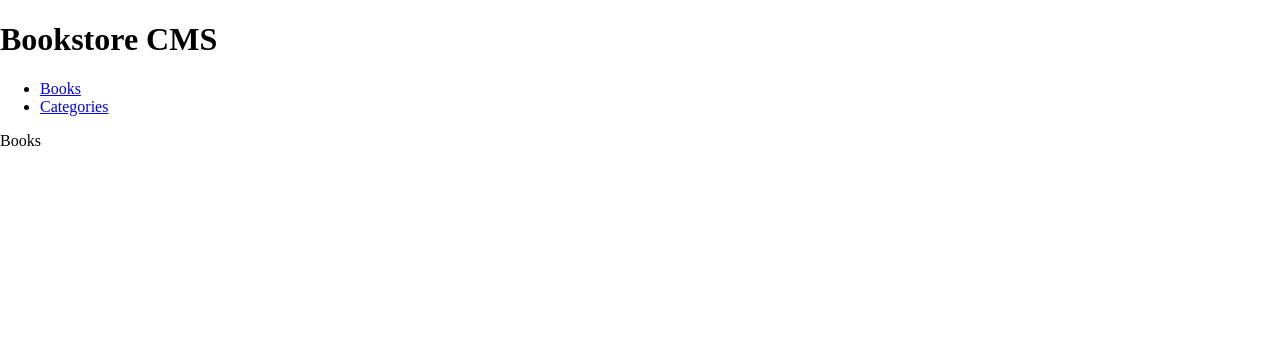
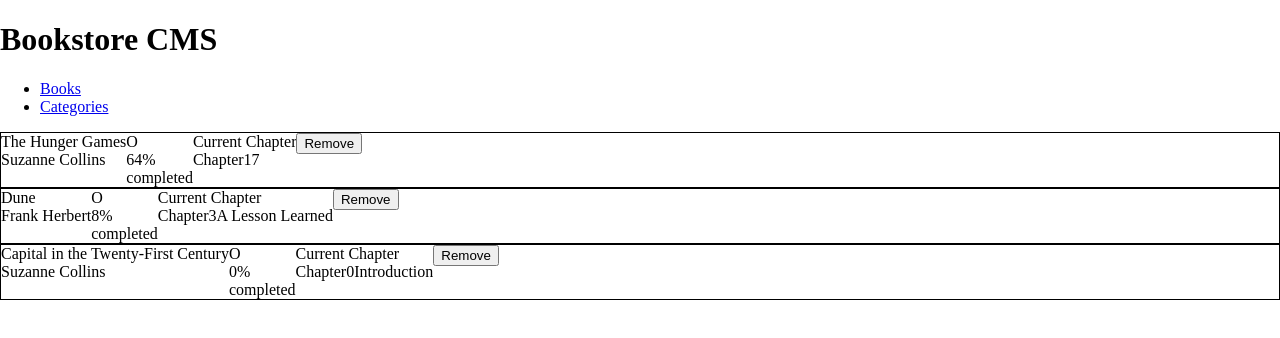
Before and after one commit to jaflih/bookstore, a React (Create React App) app: page / in a window 1280 px wide. Shown: the top 338 px of the page. Built offline with nearby package versions, Linux system fonts and the light colour scheme.

Commit message:
Update Books using Book component

```diff
--- a/src/components/Books.js
+++ b/src/components/Books.js
@@ -1,5 +1,13 @@
 import React from 'react';
+import booksList from '../datas/BooksList';
+import Book from './Book';
 
 export default function Books() {
-  return <div>Books</div>;
+  return (
+    <div className="books-container">
+      {booksList.map((book) => (
+        <Book key={book.id} book={book} />
+      ))}
+    </div>
+  );
 }
```
